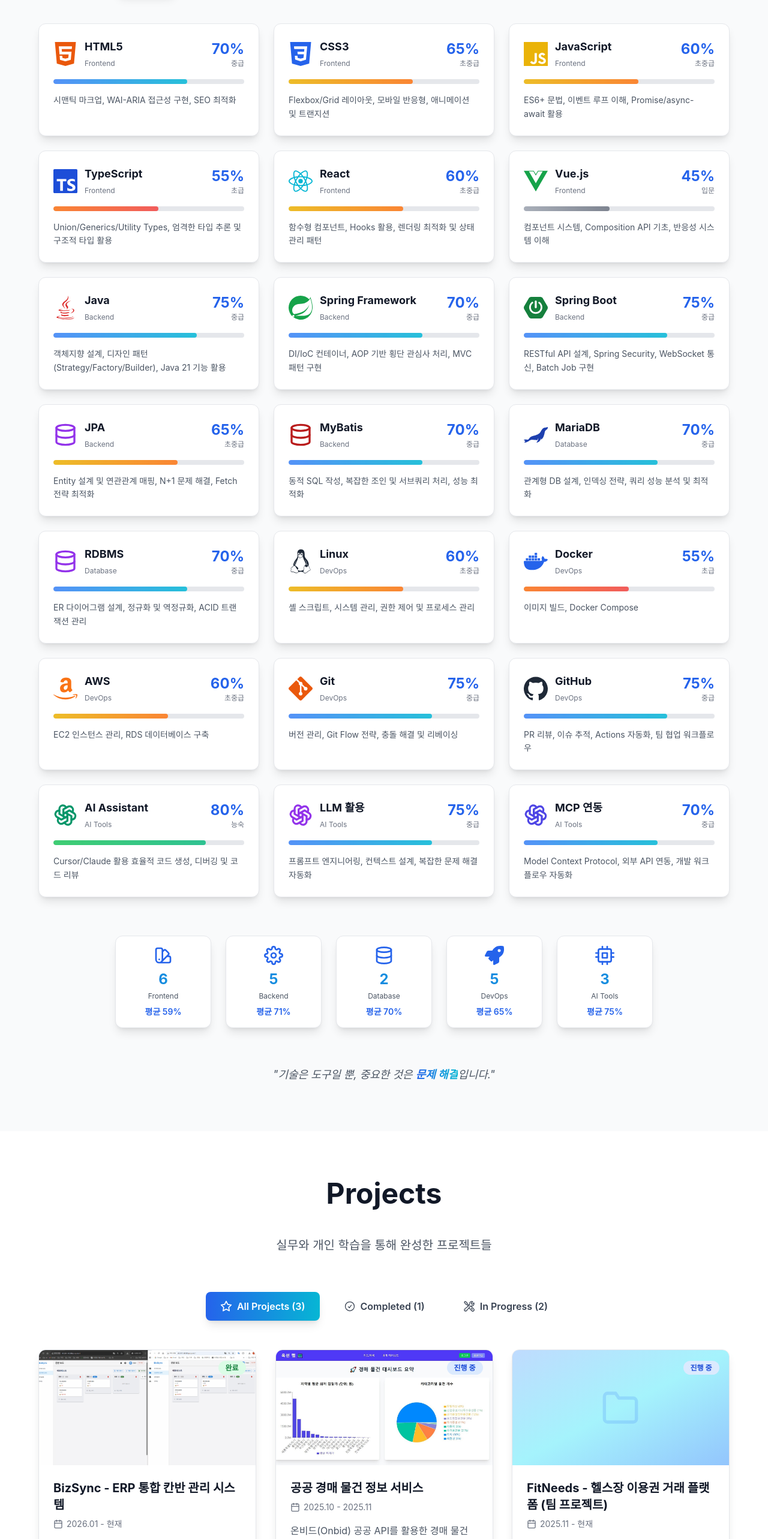
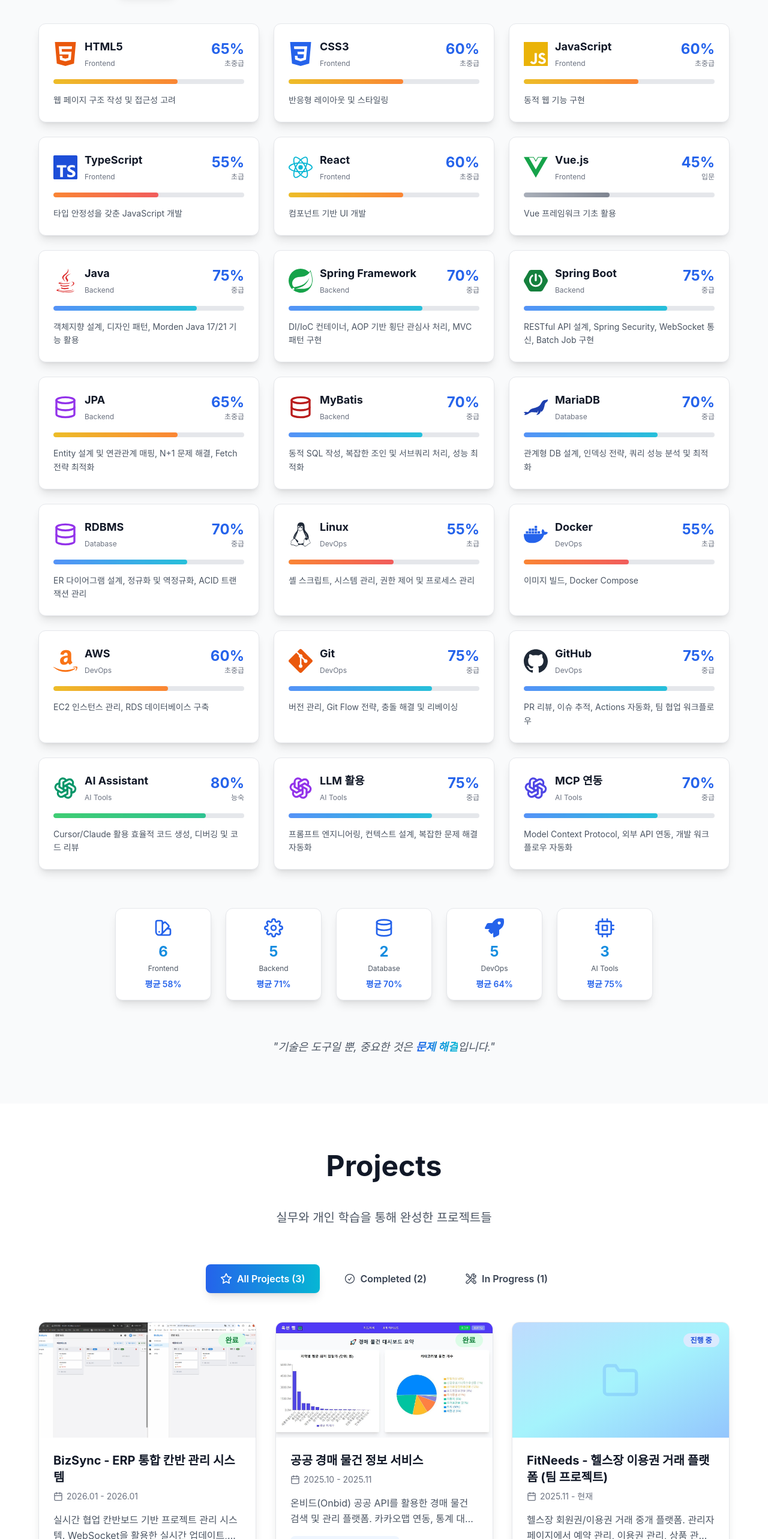
Before and after one commit to parkote9212/parkote9212.github.io, a React (Vite) app: page / in a window 1280 px wide. Shown: the part 3935-6501 px from the top of the page at 60% size. Built offline with nearby package versions, Linux system fonts and the light colour scheme.

Commit message:
fix : 프로젝트 수정

```diff
--- a/src/components/Contact.tsx
+++ b/src/components/Contact.tsx
@@ -14,9 +14,18 @@ const Contact = () => {
     e.preventDefault();
     setStatus('loading');
 
-    // Formspree 연동 예시 (실제 사용 시 FORM_ID를 본인 것으로 교체)
+    // Formspree 연동
+    const formId = import.meta.env.VITE_FORMSPREE_ID;
+
+    if (!formId || formId === 'YOUR_FORM_ID') {
+      console.error('Formspree Form ID가 설정되지 않았습니다. .env 파일에 VITE_FORMSPREE_ID를 설정해주세요.');
+      setStatus('error');
+      setTimeout(() => setStatus('idle'), 5000);
+      return;
+    }
+
     try {
-      const response = await fetch('https://formspree.io/f/YOUR_FORM_ID', {
+      const response = await fetch(`https://formspree.io/f/${formId}`, {
         method: 'POST',
         headers: {
           'Content-Type': 'application/json',
--- a/src/components/Resume.tsx
+++ b/src/components/Resume.tsx
@@ -1,6 +1,6 @@
 import { motion } from "framer-motion";
-import { FiFileText, FiBriefcase } from "react-icons/fi";
 import { FaRocket } from "react-icons/fa";
+import { FiBriefcase, FiFileText } from "react-icons/fi";
 import { HiOutlineAcademicCap } from "react-icons/hi2";
 import { fadeInUp, staggerContainer, staggerItem } from "../utils/animations";
 
@@ -92,9 +92,9 @@ const Resume = () => {
                 경력
               </h4>
               <p className="text-secondary-600 dark:text-secondary-300">
-                풀스택 개발
+                건설업계 안전/품질 관리자
                 <br />
-                국비 교육 수료
+                (국내/해외 건설 현장)
               </p>
             </motion.div>
 
@@ -106,9 +106,13 @@ const Resume = () => {
                 학력
               </h4>
               <p className="text-secondary-600 dark:text-secondary-300">
-                게임프로그래밍 전공
+                게임프로그래밍 전공(1년후 자퇴)
                 <br />
-                다양한 경험
+              </p>
+              <p className="text-secondary-600 dark:text-secondary-300">
+                풀스택 개발
+                <br />
+                국비 교육 수료
               </p>
             </motion.div>
 
--- a/src/data/projects.ts
+++ b/src/data/projects.ts
@@ -46,9 +46,9 @@ export const projects: Project[] = [
     images: ["/images/bizsync1.gif", "/images/bizsync2.gif", "/images/bizsync3.gif"],
     github: "https://github.com/parkote9212/bizsync-project",
     status: "completed",
-    docs: "www.naver.com",
+    docs: "https://www.notion.so/BizSync-2e9800a6a897803fa490f6a061179510?source=copy_link",
     featured: false,
-    period: "2026.01 - 현재",
+    period: "2026.01 - 2026.01",
   },
   {
     id: 2,
@@ -78,8 +78,8 @@ export const projects: Project[] = [
       "Spring Retry를 활용한 외부 API 호출 안정성 확보",
     ],
     github: "https://github.com/parkote9212/side-proj",
-    status: "in-progress",
-    docs: "www.naver.com",
+    status: "completed",
+    docs: "https://www.notion.so/Side-Proj-2e2800a6a89781748b7bf8648d5f8efe?source=copy_link",
     featured: false,
     period: "2025.10 - 2025.11",
   },
--- a/src/data/skills.ts
+++ b/src/data/skills.ts
@@ -36,19 +36,19 @@ export const skills: Skill[] = [
   // Frontend (AI 의존도 반영하여 레벨 조정)
   {
     name: "HTML5",
-    level: 70,
+    level: 65,
     icon: SiHtml5,
     category: "frontend",
     color: "text-orange-600",
-    description: "시맨틱 마크업, WAI-ARIA 접근성 구현, SEO 최적화",
+    description: "웹 페이지 구조 작성 및 접근성 고려",
   },
   {
     name: "CSS3",
-    level: 65,
+    level: 60,
     icon: SiCss3,
     category: "frontend",
     color: "text-blue-600",
-    description: "Flexbox/Grid 레이아웃, 모바일 반응형, 애니메이션 및 트랜지션",
+    description: "반응형 레이아웃 및 스타일링",
   },
   {
     name: "JavaScript",
@@ -56,7 +56,7 @@ export const skills: Skill[] = [
     icon: SiJavascript,
     category: "frontend",
     color: "text-yellow-500",
-    description: "ES6+ 문법, 이벤트 루프 이해, Promise/async-await 활용",
+    description: "동적 웹 기능 구현",
   },
   {
     name: "TypeScript",
@@ -64,7 +64,7 @@ export const skills: Skill[] = [
     icon: SiTypescript,
     category: "frontend",
     color: "text-blue-700",
-    description: "Union/Generics/Utility Types, 엄격한 타입 추론 및 구조적 타입 활용",
+    description: "타입 안정성을 갖춘 JavaScript 개발",
   },
   {
     name: "React",
@@ -72,7 +72,7 @@ export const skills: Skill[] = [
     icon: SiReact,
     category: "frontend",
     color: "text-cyan-500",
-    description: "함수형 컴포넌트, Hooks 활용, 렌더링 최적화 및 상태 관리 패턴",
+    description: "컴포넌트 기반 UI 개발",
   },
   {
     name: "Vue.js",
@@ -80,7 +80,7 @@ export const skills: Skill[] = [
     icon: SiVuedotjs,
     category: "frontend",
     color: "text-green-600",
-    description: "컴포넌트 시스템, Composition API 기초, 반응성 시스템 이해",
+    description: "Vue 프레임워크 기초 활용",
   },
 
   // Backend (실제 코드 기반으로 정확하게)
@@ -90,7 +90,7 @@ export const skills: Skill[] = [
     icon: FaJava,
     category: "backend",
     color: "text-red-600",
-    description: "객체지향 설계, 디자인 패턴(Strategy/Factory/Builder), Java 21 기능 활용",
+    description: "객체지향 설계, 디자인 패턴, Morden Java 17/21 기능 활용",
   },
   {
     name: "Spring Framework",
@@ -146,7 +146,7 @@ export const skills: Skill[] = [
   // DevOps
   {
     name: "Linux",
-    level: 60,
+    level: 55,
     icon: SiLinux,
     category: "devops",
     color: "text-gray-800",
```
Also changed, not shown: 1 other file (tests, documents, lock files or other folders).
